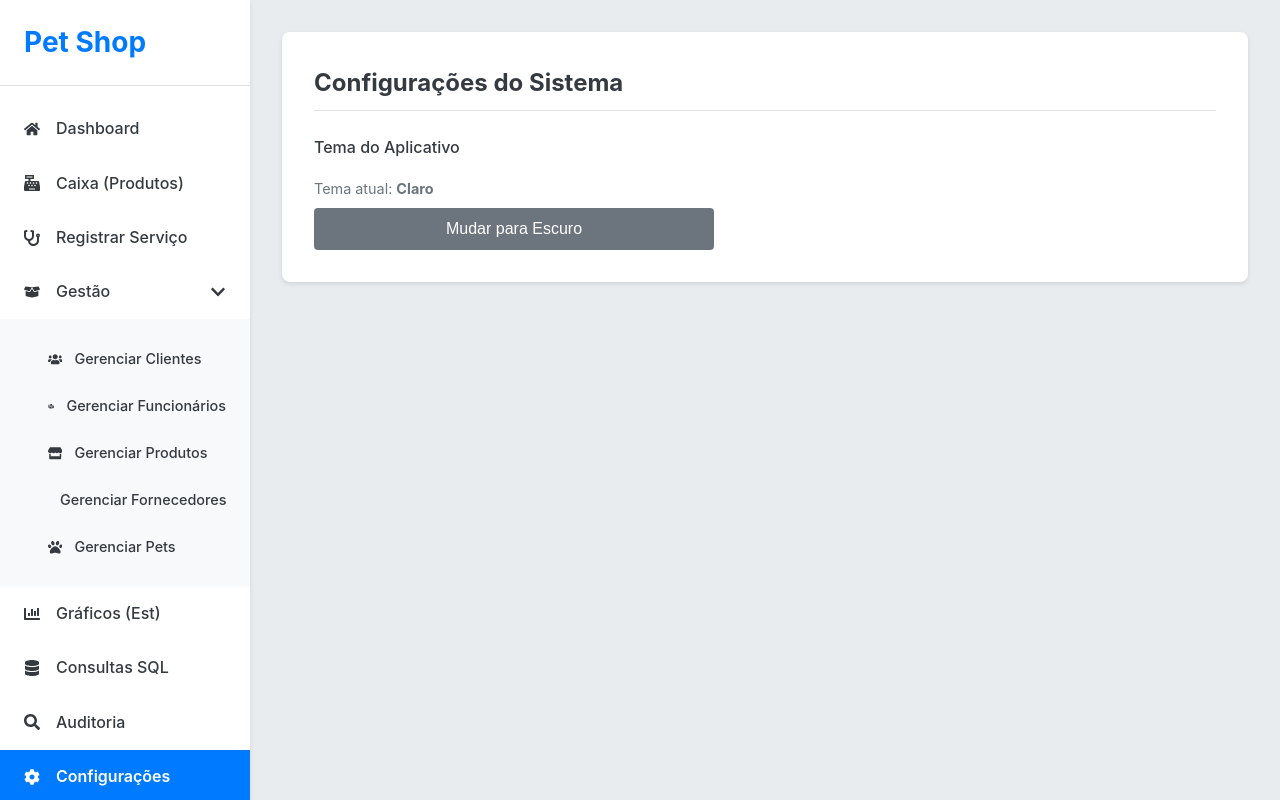
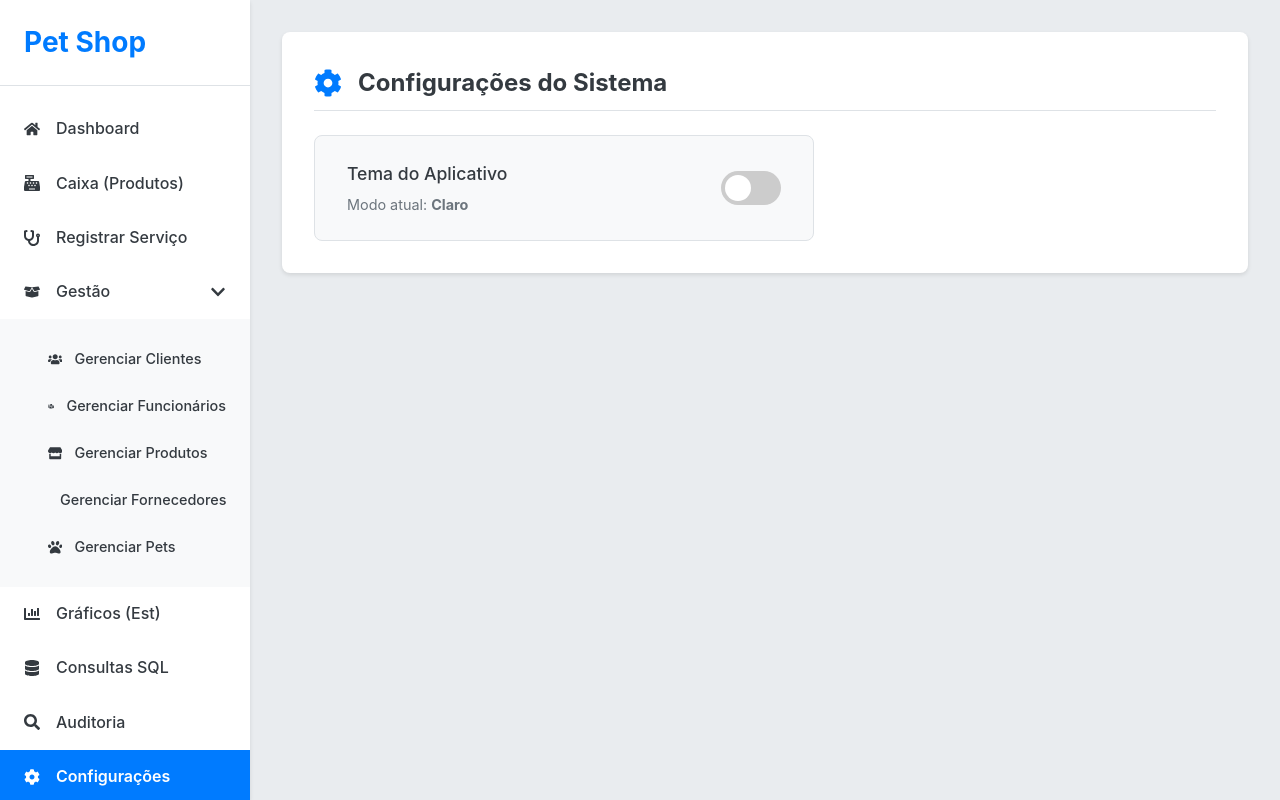
Before and after one commit to fthenri/Pet-Shop-BD-v2, a Next.js app in the folder frontend/: page /configuracoes in a window 1280 px wide. Built offline with nearby package versions, Linux system fonts and the light colour scheme.

Commit message:
UI update

```diff
--- /dev/null
+++ b/frontend/app/configuracoes/configuracoes.module.css
@@ -0,0 +1,98 @@
+/* ============================ */
+/* ========= LAYOUT =========== */
+/* ============================ */
+
+.header {
+    display: flex;
+    align-items: center;
+    gap: 1rem;
+}
+
+.header svg {
+    font-size: 1.75rem;
+    color: var(--primary-color);
+}
+
+.card {
+    background-color: var(--secondary-color);
+    border: 1px solid var(--table-border);
+    border-radius: 8px;
+    padding: 1.5rem 2rem;
+    margin-top: 1.5rem;
+    max-width: 500px;
+    box-shadow: var(--shadow-sm);
+}
+
+.settingRow {
+    display: flex;
+    justify-content: space-between;
+    align-items: center;
+}
+
+.settingInfo label {
+    font-size: 1.1rem;
+    font-weight: 500;
+    color: var(--text-color);
+    display: block;
+    margin-bottom: 0.25rem;
+    cursor: pointer;
+}
+
+.settingInfo p {
+    font-size: 0.9rem;
+    color: var(--text-color-muted);
+    margin: 0;
+}
+
+/* ============================ */
+/* ====== TOGGLE SWITCH ======= */
+/* ============================ */
+
+.switch {
+    position: relative;
+    display: inline-block;
+    width: 60px;
+    height: 34px;
+}
+
+.switch input {
+    opacity: 0;
+    width: 0;
+    height: 0;
+}
+
+.slider {
+    position: absolute;
+    cursor: pointer;
+    top: 0;
+    left: 0;
+    right: 0;
+    bottom: 0;
+    background-color: #ccc;
+    transition: .4s;
+    border-radius: 34px;
+}
+
+.slider:before {
+    position: absolute;
+    content: "";
+    height: 26px;
+    width: 26px;
+    left: 4px;
+    bottom: 4px;
+    background-color: white;
+    transition: .4s;
+    border-radius: 50%;
+}
+
+.switch input:checked + .slider {
+    background-color: var(--primary-color);
+}
+
+.switch input:focus + .slider {
+    box-shadow: 0 0 1px var(--primary-color);
+}
+
+.switch input:checked + .slider:before {
+    transform: translateX(26px);
+}
--- a/frontend/app/configuracoes/page.js
+++ b/frontend/app/configuracoes/page.js
@@ -1,6 +1,8 @@
 'use client';
 
 import { useTheme } from '../../contexts/ThemeContext';
+import { FaCog } from 'react-icons/fa';
+import styles from './configuracoes.module.css';
 
 export default function Configuracoes() {
 
@@ -9,25 +11,34 @@ export default function Configuracoes() {
 	return (
 		<section id="configuracoes-section" className="content-section">
 			<div className="section-header">
-				<h2>Configurações do Sistema</h2>
+				<div className={styles.header}>
+                    <FaCog />
+				    <h2>Configurações do Sistema</h2>
+                </div>
 			</div>
 
-			<div className="form-group" style={{ maxWidth: '400px' }}>
-                <label htmlFor="theme-toggle" style={{ marginBottom: '0.5rem' }}>
-                    Tema do Aplicativo
-                </label>
-                <p style={{ margin: '0.5rem 0', color: 'var(--text-color-muted)', fontSize: '0.9rem' }}>
-                    Tema atual: <strong>{theme === 'light' ? 'Claro' : 'Escuro'}</strong>
-                </p>
-                <button
-                    id="theme-toggle"
-                    className="btn btn-secondary"
-                    onClick={toggleTheme}
-                >
-                    Mudar para {theme === 'light' ? 'Escuro' : 'Claro'}
-                </button>
+            <div className={styles.card}>
+                <div className={styles.settingRow}>
+                    <div className={styles.settingInfo}>
+                        <label htmlFor="theme-toggle">
+                            Tema do Aplicativo
+                        </label>
+                        <p>
+                            Modo atual: <strong>{theme === 'light' ? 'Claro' : 'Escuro'}</strong>
+                        </p>
+                    </div>
+
+                    <label className={styles.switch} htmlFor="theme-toggle">
+                        <input
+                            id="theme-toggle"
+                            type="checkbox"
+                            checked={theme === 'dark'}
+                            onChange={toggleTheme}
+                        />
+                        <span className={styles.slider}></span>
+                    </label>
+                </div>
             </div>
-
 		</section>
 	);
 }
```
Also changed, not shown: frontend/app/consultas/consultas.module.css (+15 -6 lines).
